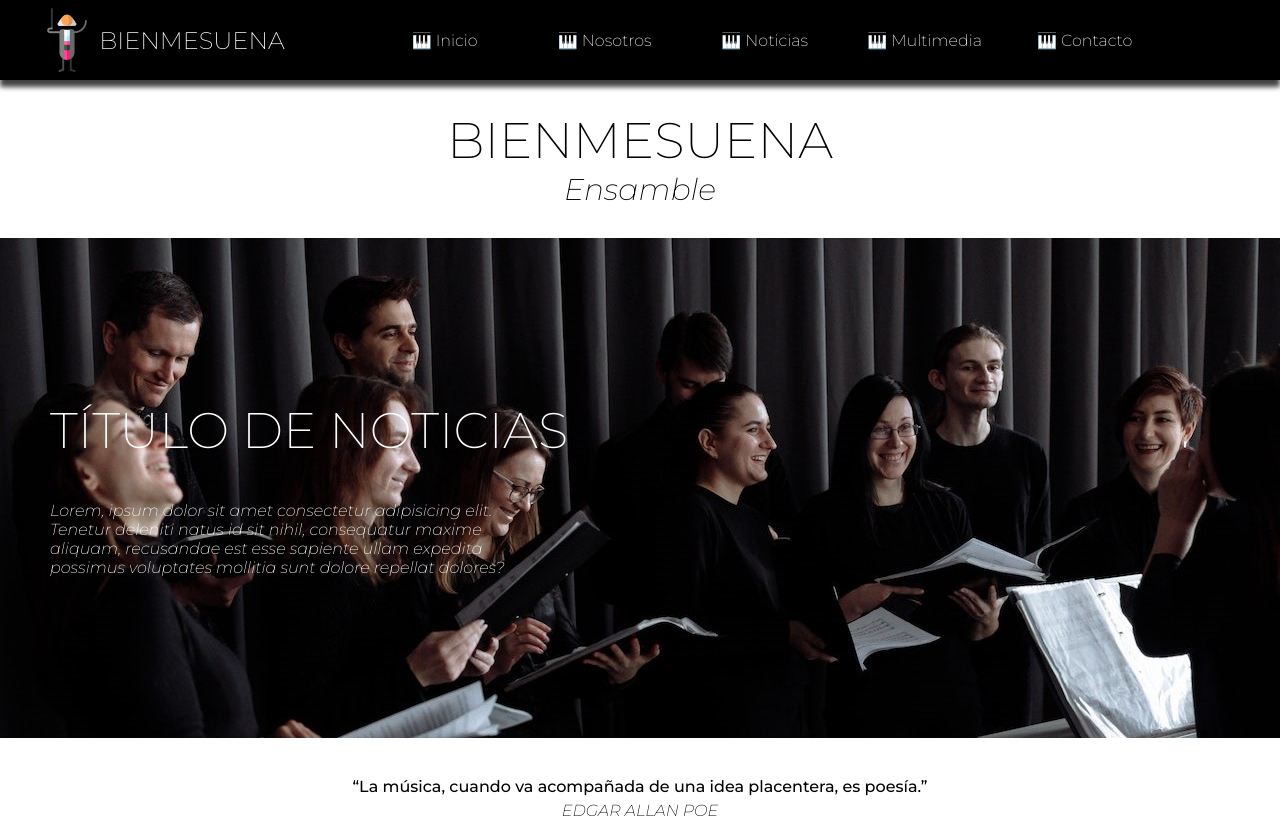
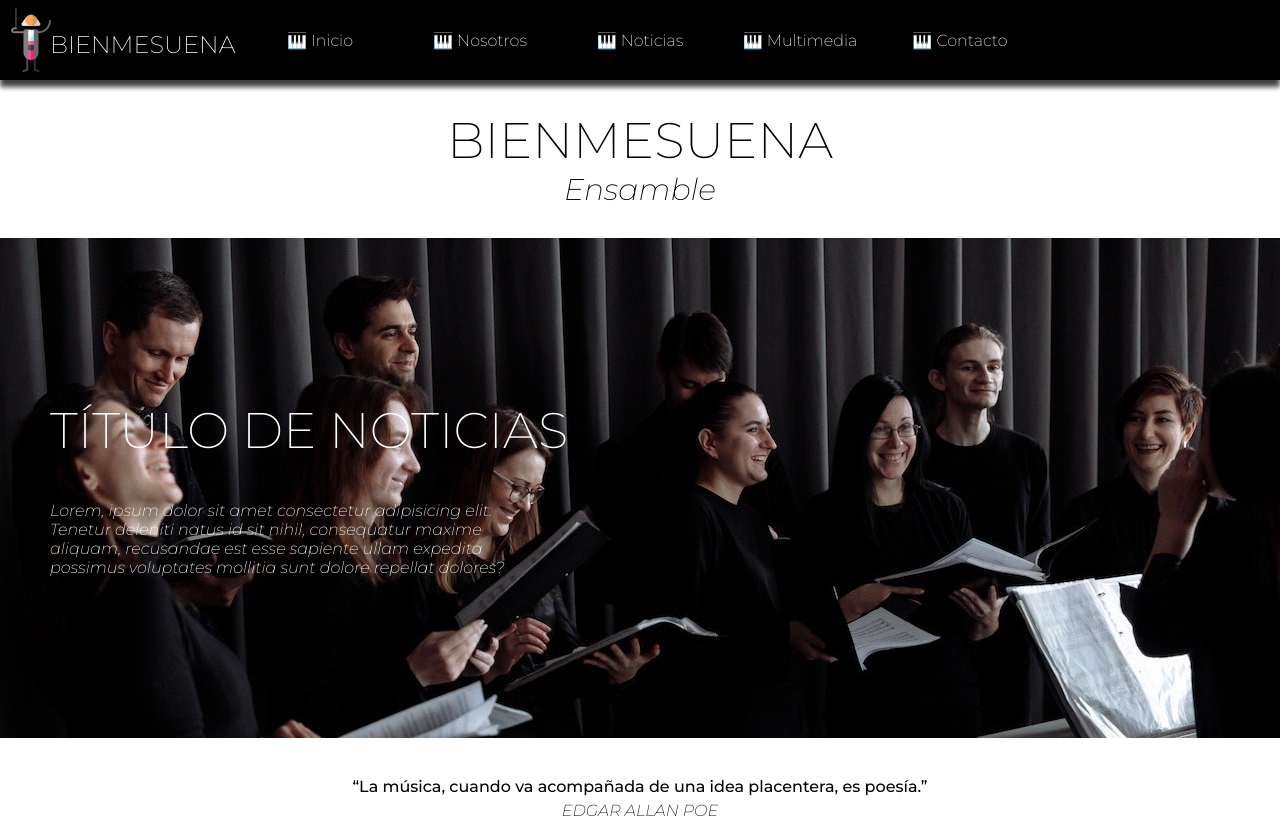
Before and after one commit to ErickOsuna/Proyecto1eraEntrega---bienmesuena, a plain HTML site: page index.html in a window 1280 px wide. Shown: the top 823 px of the page. Drawn offline with Linux system fonts and the light colour scheme.

Commit message:
Logo Fixed

```diff
--- a/css/style.css
+++ b/css/style.css
@@ -28,8 +28,10 @@ header {
 .logo {
     /* background-color: green; */
     display: flex;
-    justify-content: center;
-    align-items: center;
+    /* justify-content: start;
+    align-items: start; */
+    position: fixed;
+    left: 5px;
 }
 
 .logo a {
@@ -48,6 +50,9 @@ header {
     /* background-color: brown; */
     color: white;
     font-weight: 200;
+    top: 30px;
+    position: fixed;
+    left: 50px;
 }
 
 nav {
```
